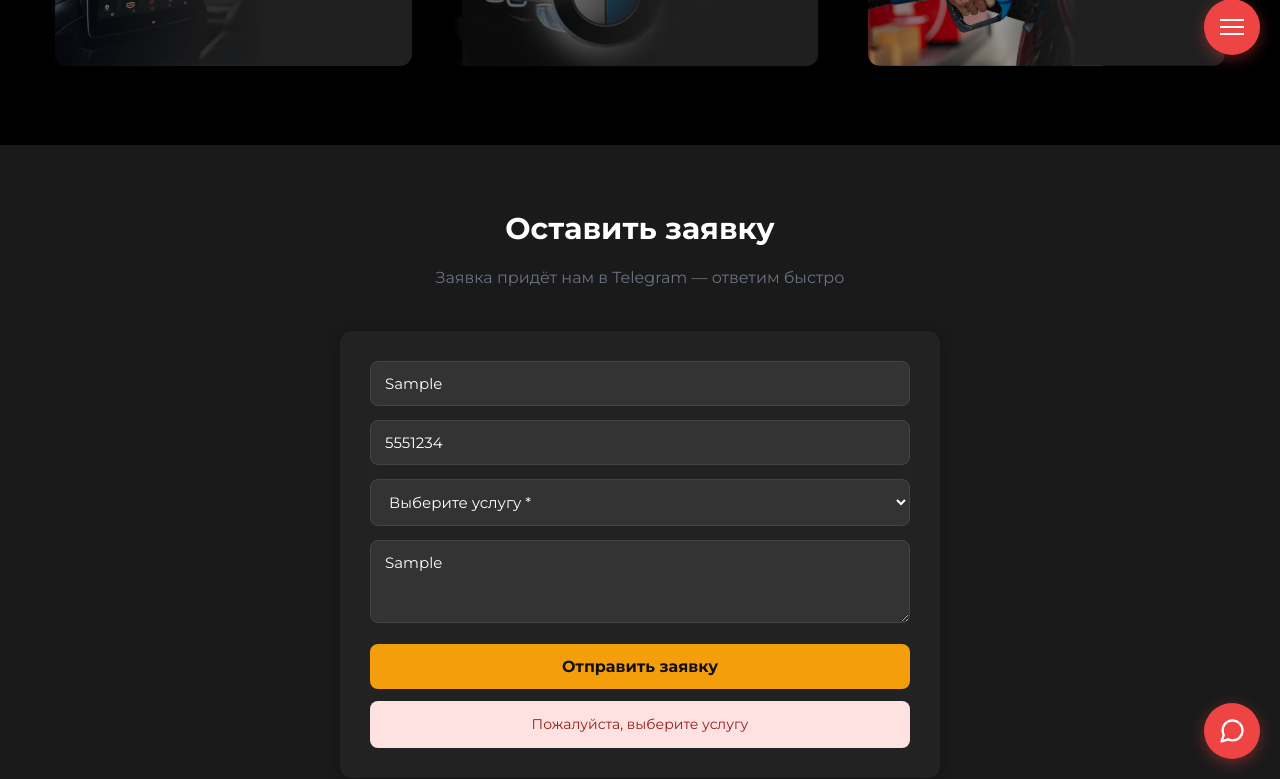
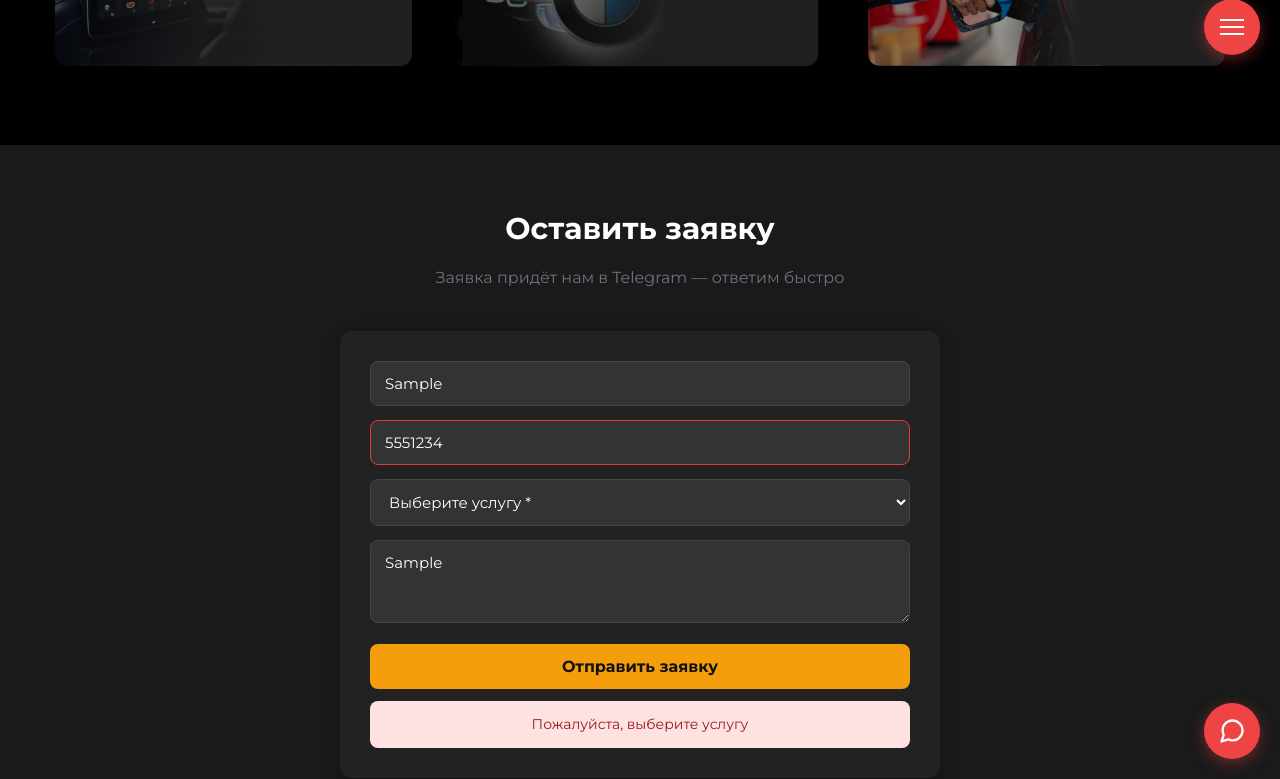
Before and after one commit to own-the-world/bgt, a plain HTML site: page index.html in a window 1280 px wide. Both pictures are taken after typing "Sample", "5551234", "Sample" into the empty fields and a click on the button "Отправить заявку". Shown: the part 1376-2155 px from the top of the page. Drawn offline with nearby package versions, Linux system fonts and the light colour scheme.

Commit message:
Update style.css

```diff
--- a/css/style.css
+++ b/css/style.css
@@ -776,3 +776,8 @@ footer .footer-messengers a { display: inline-flex; align-items: center; gap: 6p
     padding: 6px !important; /* Подберите 8-12px, чтобы сравнялось с трубкой */
     box-sizing: border-box !important;
 }
+
+input.invalid {
+    border-color: #e53935;
+    outline-color: #e53935;
+}
```
